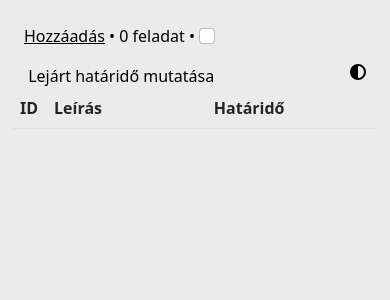
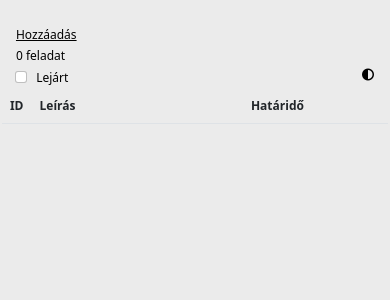
Before and after one commit to PetoKrisa/hazifeladat-restapi, a Flask app: page / in a window 390 px wide. Shown: the top 300 px of the page. Run offline with Flask 2, Linux system fonts and the light colour scheme; data that the repository does not hold is empty; some libraries are stand-ins or nearby versions.

Commit message:
front end

```diff
--- a/static/css/style.css
+++ b/static/css/style.css
@@ -3,9 +3,10 @@
     --light: rgb(235, 235, 235);
     --bg-active: rgb(235, 235, 235);
     --text-active: black;
+    --glow: rgba(255,255,255,0.3);
 
-    --mx: 0px;
-    --my: 0px;
+    --mx: 11px;
+    --my: 300px;
 }
 
 body,html{
@@ -19,18 +20,21 @@ body{
     color: var(--text-active) !important;
 }
 
-td{
-    word-break: break-all;
+.tr{
+    height: 100%;
+    width: 100%;
+    position: relative;
+    z-index: 1;
   }
 
-/**tr{
-  position: relative;
-  z-index: 1;
-  width: 100%;
-  height: 100%;
+.tr:hover::before{
+      opacity: 1;
+
   }
 
-tr::before{
+.tr::before, .trh::before{
+      transition: 600ms;
+      border-radius: inherit;
       content: "";
       width: inherit;
       height: inherit;
@@ -38,14 +42,28 @@ tr::before{
       left: 0px;
       top: 0px;
       background-color: transparent;
-    background: radial-gradient(circle at var(--mx) var(--my), white 0%, transparent 10%);
+      background: radial-gradient(circle at var(--mx) var(--my), var(--glow) 0%, transparent 18%);
       background-size: 300%;
       background-repeat: no-repeat;
-    opacity: 1;
-}**/
+      opacity: 0;
+      z-index: 2;
+      pointer-events:none;
+  }
+
 
 td{
     z-index: 4 !important;
+}
+
+td i, td p{
+    z-index: 6!important;
+    position: relative;
+    word-break: normal;
+}
+
+td p{
+    padding: 1px;
+    margin: 1px;
 }
 
 #navbar, br{
@@ -100,3 +118,42 @@ p, i{
         opacity: 1;
     }
 }
+
+.nav-space{
+    display: inline;
+}
+
+@media (max-width: 500px){
+    .container{
+        width:  99% !important;
+        padding: 0px;
+        margin: auto;
+    }
+
+    #navbar{
+        font-size: 9pt;
+    }
+
+    #navbar > *{
+        float: none !important;
+        padding: 1px;
+        margin: 1px;
+    }
+
+    #navbar input{
+        position: relative;
+        top: 3px;
+    }
+
+    .nav-space {
+        display: none;
+    }
+
+    table{
+        font-size: 9pt;
+    }
+
+    .tr::before, .trh::before{
+        opacity: 0 !important;
+    }
+}
--- a/templates/index.html
+++ b/templates/index.html
@@ -67,25 +67,24 @@
 
 
     <br>
-    <div class="container">
+    <div class="container w-100">
         <!--"navbar"-->
         <div id="navbar" class="container-fluid">
             <p class="pointer float-start text-decoration-underline" onclick="openUploadPopup()">Hozzáadás</p>
-            <p class="float-start">&nbsp;&#x2022;&nbsp;</p>
+            <p class="float-start nav-space">&nbsp;&#x2022;&nbsp;</p>
             <p class="float-start" id="postCounter"></p>
-            <p class="float-start">&nbsp;&#x2022;&nbsp;</p>
+            <p class="float-start nav-space">&nbsp;&#x2022;&nbsp;</p>
 
             <input id="visibility" type="checkbox" class="form-check-input pointer float-start text-decoration-underline" value="on" onclick="changeVisibility(this)">
-            <label for="visibility" class="form-check-label">&nbsp;Lejárt határidő mutatása</label>
-
-            <i onclick="setTheme()" class="fa-sharp fa-solid fa-circle-half-stroke float-end"></i>
+            <label for="visibility" class="form-check-label">&nbsp;Lejárt</label>
+            <i onclick="setTheme()" style="float: right !important;" class="fa-sharp fa-solid fa-circle-half-stroke float-end"></i>
         </div>
 
 
         <!--body-->
         <table class="table table-hover table-striped table-unbordered">
             <thead class="thead-dark">
-                <tr>
+                <tr class="trh">
                     <th>ID</th>
                     <th style="width: 100%;">Leírás</th>
                     <th>Határidő&nbsp;&nbsp;&nbsp;&nbsp;&nbsp;&nbsp;</th>
@@ -95,16 +94,19 @@
                 </tr>
             </thead>
             <tbody id="tbody">
-                <!--<tr class="w-auto">
-                    <td>1</td>
-                    <td>szoveg</td>
-                    <td>2022-11-15</td>
+                <!--<tr class="tr w-auto">
+                    <td><p>1</p></td>
+                    <td><p>szoveg</p></td>
+                    <td><p>2022-11-15</p></td>
                     <td><i onclick="download(this)" data-id="id" class="fa-solid fa-download"></i></td>
                     <td><i onclick="openDelPopup(this)" data-id="id" class="fa-solid fa-trash-can"></i></td>
                     <td><i onclick="openEditPopup(this)" data-id="id" class="fa-solid fa-pen"></i></td>
                 </tr>-->
             </tbody>
         </table>
+
+        <div class="kocka">
+        </div>
     </div>
     <script src="../static/css/style.js"></script>
 </body>
```
Also changed, not shown: static/css/style.js (+33 -22 lines). Lines whose indentation alone changed are shown as unchanged.
